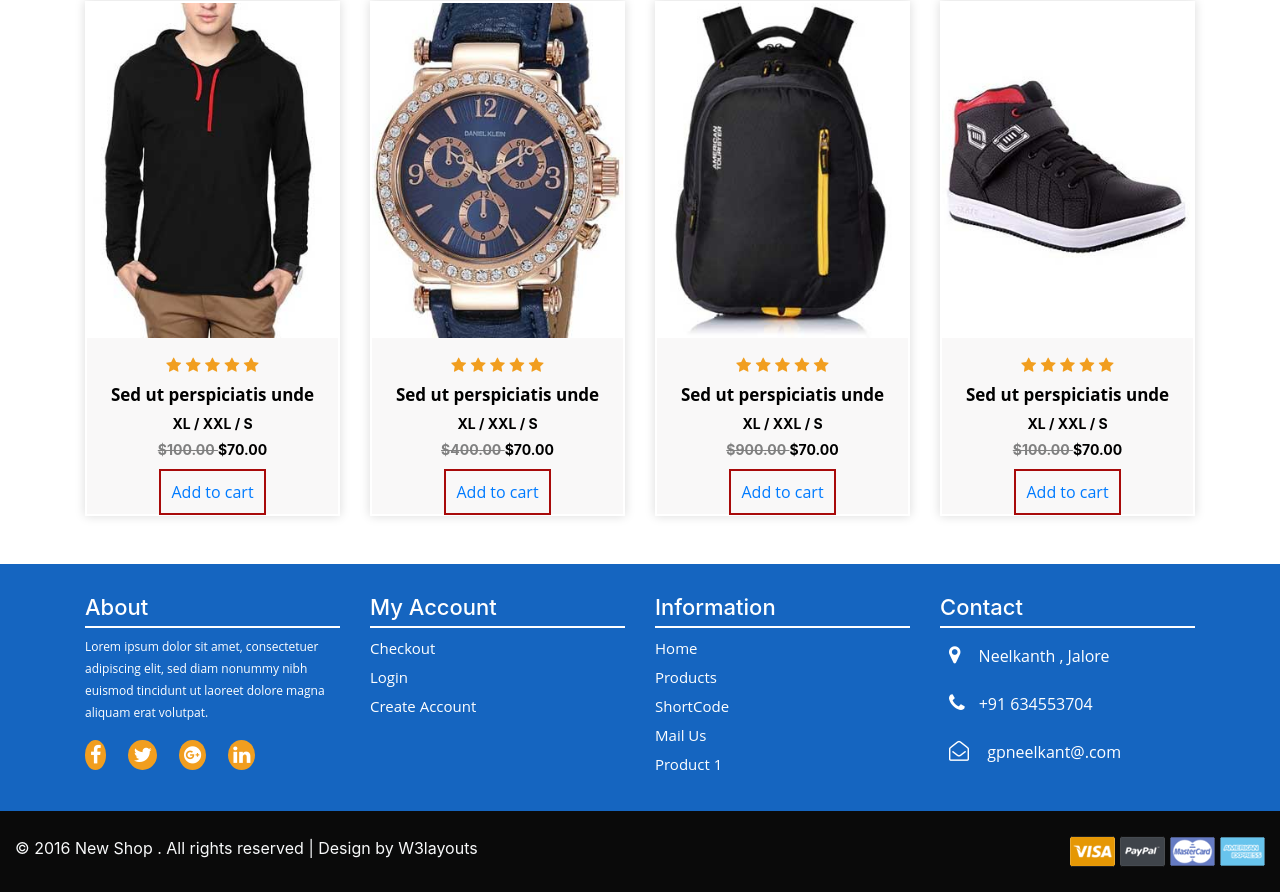
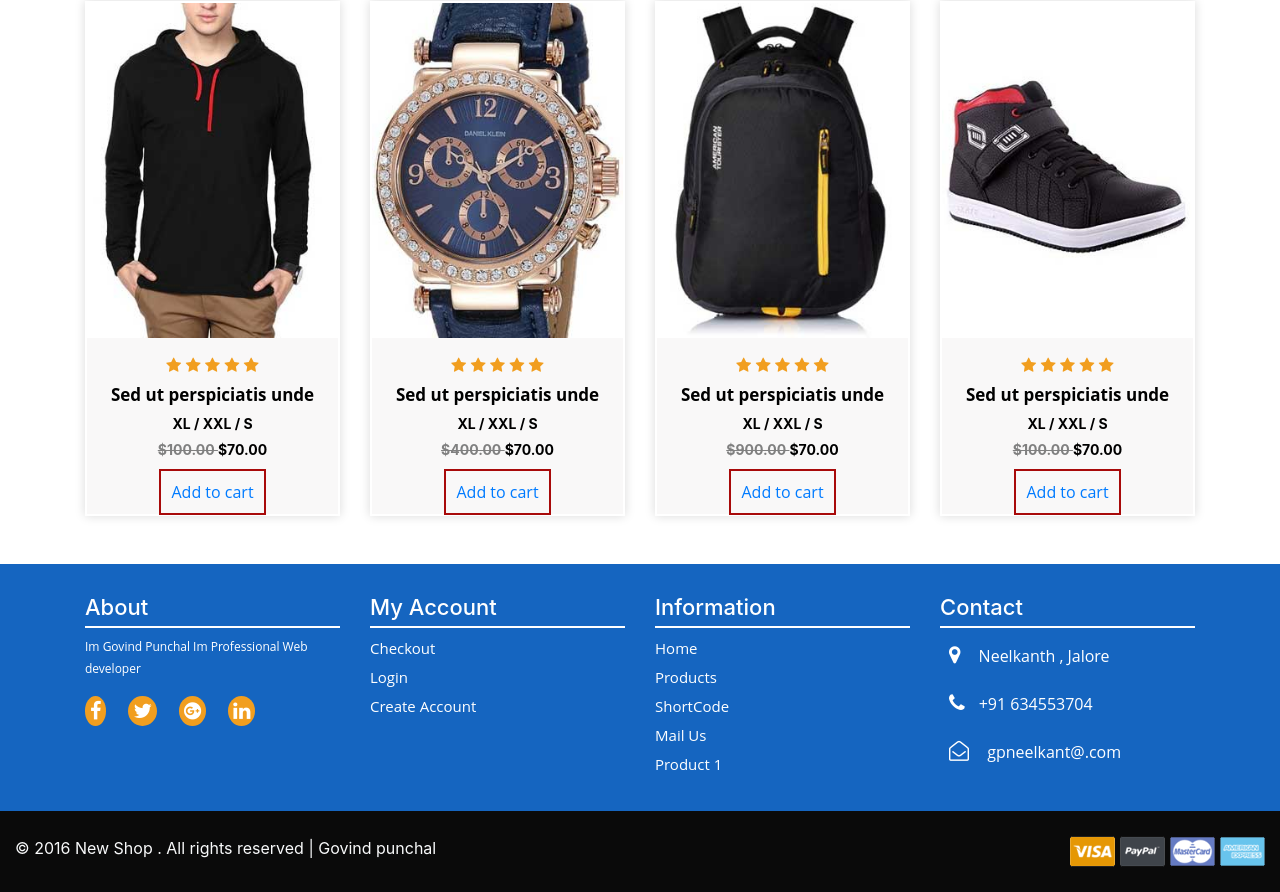
Before and after one commit to gpneelkanth/newshop, a plain HTML site: page index.html in a window 1280 px wide. Shown: the part 3826-4718 px from the top of the page. Drawn offline with nearby package versions, Linux system fonts and the light colour scheme; files that its build step writes are made by us from their sources.

Commit message:
Update index.html

```diff
--- a/index.html
+++ b/index.html
@@ -685,7 +685,7 @@
 				<div class="footer_heading">
 					<h5> About </h5>
 					<p>
-						Lorem ipsum dolor sit amet, consectetuer adipiscing elit, sed diam nonummy nibh euismod tincidunt ut laoreet dolore magna aliquam erat volutpat.
+						Im Govind Punchal Im Professional Web developer
 					</p>
 					<li>
 						<a href="#"><i class="fa fa-facebook"></i></a>
@@ -740,7 +740,7 @@
 
 			<div class="row">
 			<div class="col-md-6 text-light">
-				© 2016 New Shop . All rights reserved | Design by W3layouts
+				© 2016 New Shop . All rights reserved | Govind punchal
 			</div>
 			<div class="col-md-6 col-sm-12 ">
 				<div class="payment_card_f">
```
